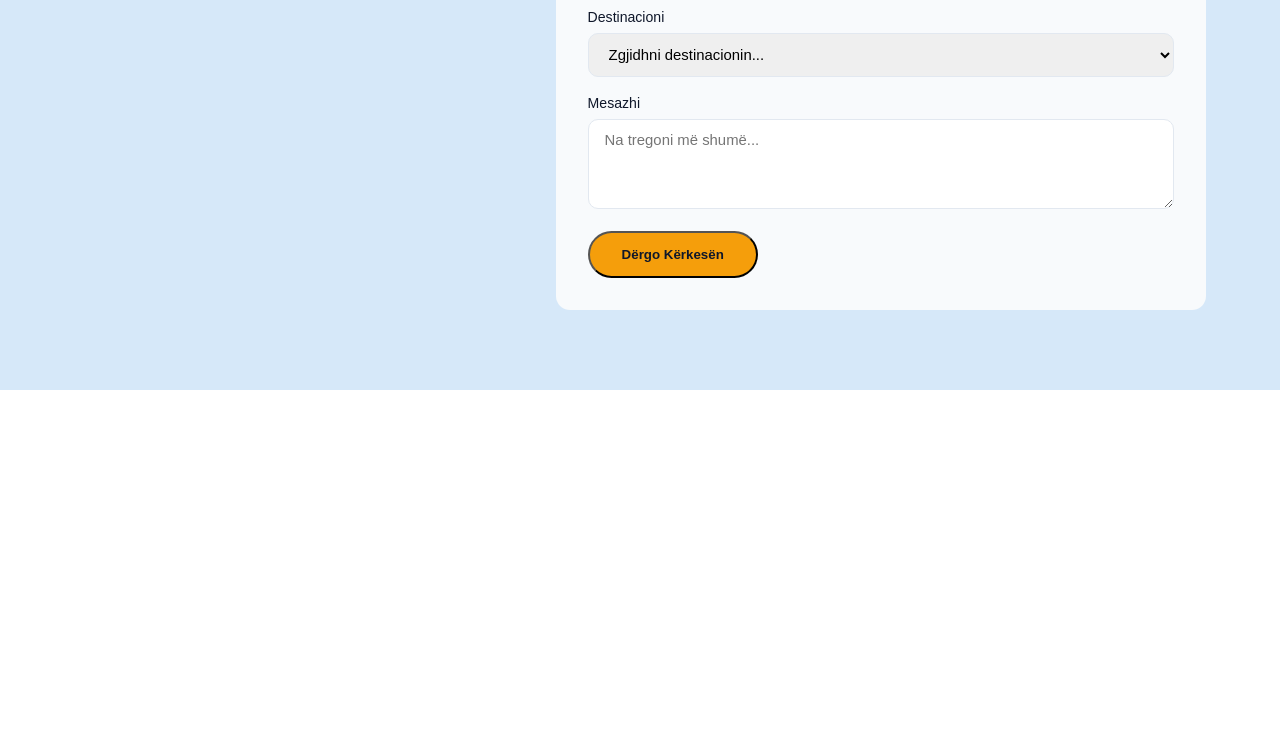
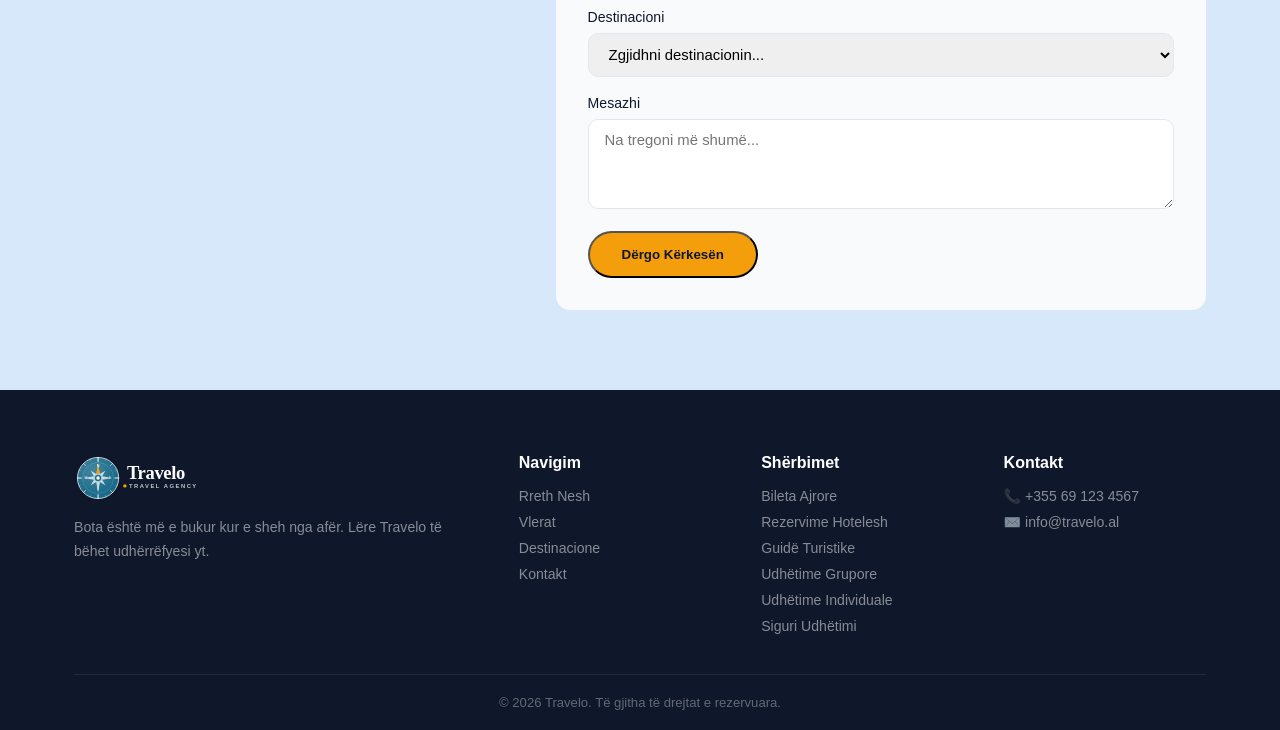
Before and after one commit to klarisashehu/Travelo, a plain HTML site: page index.html in a window 1280 px wide. Shown: the part 3474-4204 px from the top of the page. Before the commit the page ends 3864 px from the top, so only its background shows below. Drawn offline with Linux system fonts and the light colour scheme.

Commit message:
Shtimi i footer

```diff
--- a/css/style.css
+++ b/css/style.css
@@ -387,3 +387,61 @@ body{
 .form-group textarea:focus {
   border-color: var(--primary);
 }
+
+.footer {
+  background: #0f172a;
+  padding: 64px 0 0;
+}
+
+.footer-grid {
+  display: grid;
+  grid-template-columns: 2fr 1fr 1fr 1fr;
+  gap: 40px;
+  padding-bottom: 40px;
+}
+
+.footer-brand p {
+  color: rgba(255,255,255,0.5);
+  font-size: 0.88rem;
+  line-height: 1.7;
+  margin-top: 14px;
+}
+
+.footer-links h4 {
+  color: white;
+  font-size: 1rem;
+  margin-bottom: 16px;
+}
+
+.footer-links ul {
+  list-style: none;
+  display: flex;
+  flex-direction: column;
+  gap: 10px;
+}
+
+.footer-links li {
+  color: rgba(255,255,255,0.5);
+  font-size: 0.88rem;
+}
+
+.footer-links a {
+  color: rgba(255,255,255,0.5);
+  text-decoration: none;
+  transition: color 0.3s;
+}
+
+.footer-links a:hover {
+  color: var(--accent);
+}
+
+.footer-bottom {
+  border-top: 1px solid rgba(255,255,255,0.08);
+  padding: 20px 0;
+  text-align: center;
+}
+
+.footer-bottom p {
+  color: rgba(255,255,255,0.35);
+  font-size: 0.82rem;
+}
--- a/index.html
+++ b/index.html
@@ -253,8 +253,57 @@
   </section>
 
 
-  </section>
+   <footer class="footer">
+    <div class="container">
+      <div class="footer-grid">
 
+        <div class="footer-brand">
+          <a href="#" class="logo">
+            <img src="logo-dark.svg" alt="Travelo" class="logo-img" />
+          </a>
+          <p>Bota është më e bukur kur e sheh nga afër. Lëre Travelo të bëhet udhërrëfyesi yt.</p>
+        </div>
+
+        <div class="footer-links">
+          <h4>Navigim</h4>
+          <ul>
+            <li><a href="#about">Rreth Nesh</a></li>
+            <li><a href="#values">Vlerat</a></li>
+            <li><a href="#destinations">Destinacione</a></li>
+            <li><a href="#contact">Kontakt</a></li>
+          </ul>
+        </div>
+
+        <div class="footer-links">
+          <h4>Shërbimet</h4>
+          <ul>
+            <li>Bileta Ajrore</li>
+            <li>Rezervime Hotelesh</li>
+            <li>Guidë Turistike</li>
+            <li>Udhëtime Grupore</li>
+            <li>Udhëtime Individuale</li>
+            <li>Siguri Udhëtimi</li>
+          </ul>
+        </div>
+
+        <div class="footer-links">
+          <h4>Kontakt</h4>
+          <ul>
+            <li>📞 +355 69 123 4567</li>
+            <li>✉️ info@travelo.al</li>
+          </ul>
+        </div>
+
+      </div>
+
+      <div class="footer-bottom">
+        <p>© 2026 Travelo. Të gjitha të drejtat e rezervuara.</p>
+      </div>
+
+    </div>
+  </footer>
+
+</body>
 
  <script src="js/script.js"></script>
 </body>
```
